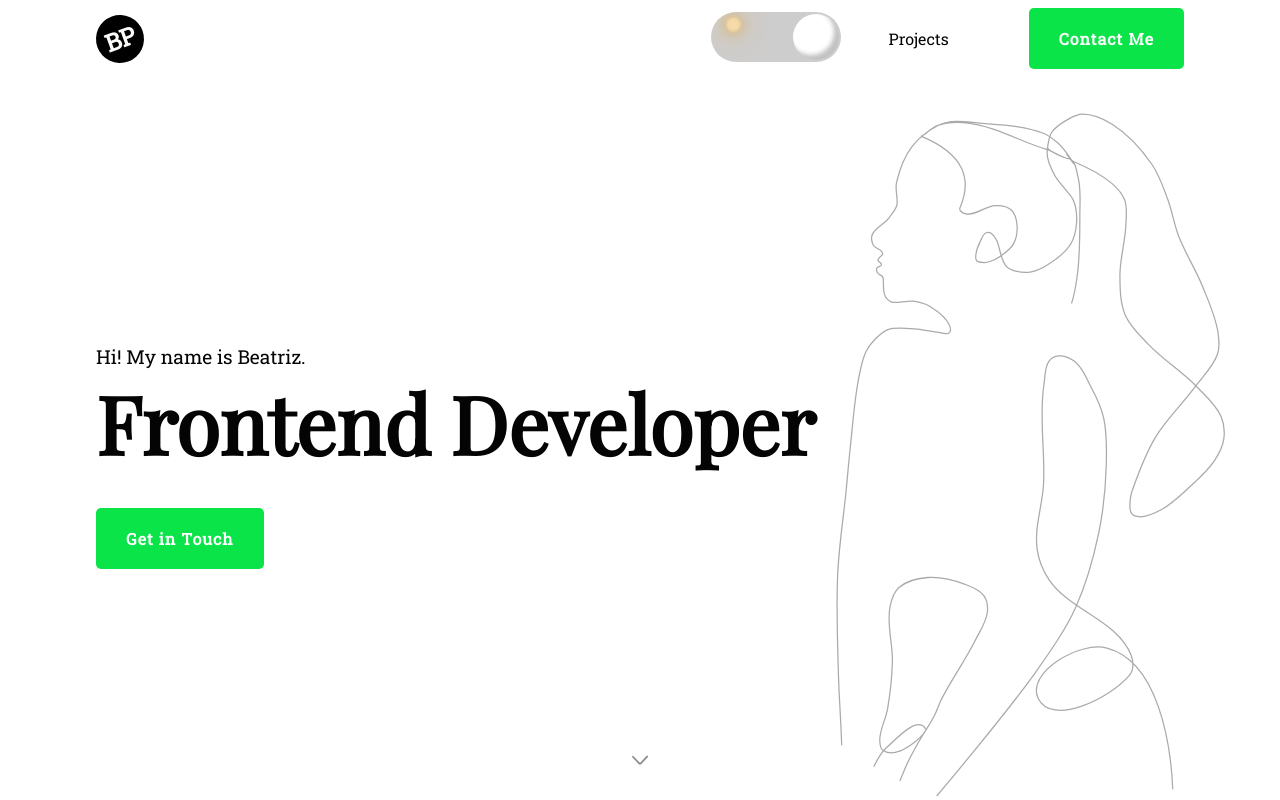
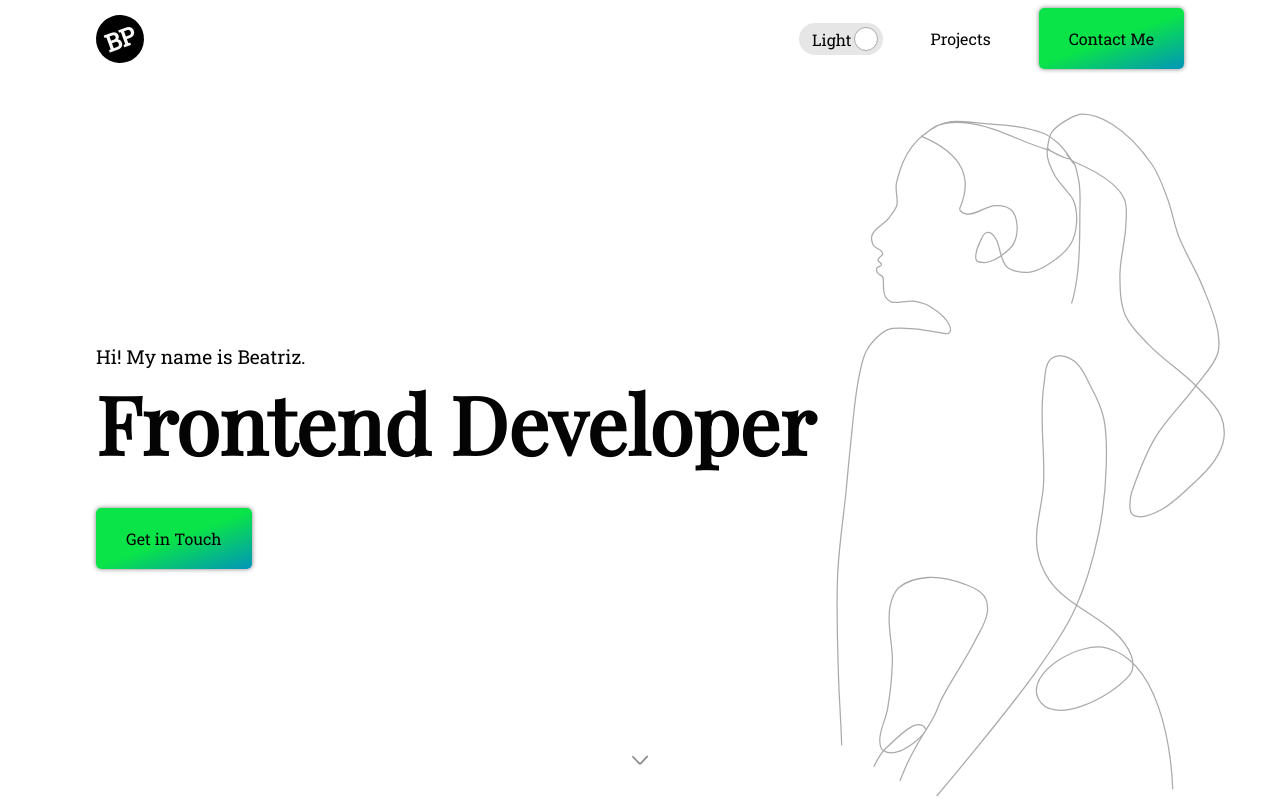
Before and after one commit to BRp99/portfolio-old, a React (Create React App) app in the folder portfolio/: page / in a window 1280 px wide. Shown: the top 800 px of the page. Built offline with nearby package versions, Linux system fonts and the light colour scheme.

Commit message:
Fix bugs
- Fix animation inside Theme: use part of the animation in last commit to create button toggle;
- Add folder context: create ThemeContext to uptade color theme;
- Try to use matchMedia inside App.tsx to detect device color theme preferences

```diff
--- a/portfolio/src/components/App/App.tsx
+++ b/portfolio/src/components/App/App.tsx
@@ -1,12 +1,50 @@
 import Layout from "../Layout/Layout"
 import HomePage from "../HomePage/HomePage"
+import ThemeProvider from "../context/ThemeContext"
+import { useEffect } from "react"
 
 export default function App() {
+  useEffect(() => {
+    console.log("Setting up dark mode listener")
+    const darkModeQuery = window.matchMedia("(prefers-color-scheme: dark)")
+
+    const handleDarkModeChange = (e: MediaQueryListEvent) => {
+      console.log("media querry event:", e)
+      console.log("e.matches:", e.matches)
+      if (e.matches) {
+        // browser is set to darkmode:
+        document.documentElement.style.setProperty("--background-color", "var(--background-color-dark)")
+        document.documentElement.style.setProperty("--background2-color", "var(--background2-color-dark)")
+        document.documentElement.style.setProperty("--header-background-color", "var(--header-background-color-dark)")
+
+        document.documentElement.style.setProperty("--text-color", "var(--text-color-dark)")
+        console.log("The system or the browser is set to dark mode")
+      } else {
+        // browser is set to light mode:
+        document.documentElement.style.setProperty("--background-color", "var(--background-color-light)")
+        document.documentElement.style.setProperty("--background2-color", "var(--background2-color-light)")
+        document.documentElement.style.setProperty("--header-background-color", "var(--header-background-color-light)")
+
+        document.documentElement.style.setProperty("--text-color", "var(--text-color-light)")
+        console.log("The system or the browser is set to light mode")
+      }
+    }
+
+    darkModeQuery.addEventListener("change", handleDarkModeChange)
+    console.log("Event listener added for dark mode change")
+
+    return () => {
+      darkModeQuery.removeEventListener("change", handleDarkModeChange)
+    }
+  }, [])
+
   return (
     <div>
-      <Layout>
-        <HomePage />
-      </Layout>
+      <ThemeProvider>
+        <Layout>
+          <HomePage />
+        </Layout>
+      </ThemeProvider>
     </div>
   )
 }
--- a/portfolio/src/components/HomePage/HeroSection/CallToAction/CallToAction.module.css
+++ b/portfolio/src/components/HomePage/HeroSection/CallToAction/CallToAction.module.css
@@ -20,13 +20,18 @@
   text-decoration: none;
   display: inline-block;
   position: relative;
-  background-color: var(--super_dark_oranged);
+  /* background-color: var(--super_dark_oranged); */
+  background: linear-gradient(160deg, #0ae448 50%, #0085d0 110%);
+
+  box-shadow: 0 0 5px gray;
 }
 
 .call_to_action_hover {
   width: 100%;
   height: 100%;
-  background-color: var(--dark_oranged);
+  /* background-color: var(--dark_oranged); */
+  background-color: var(--super_dark_oranged);
+
   position: absolute;
   top: 0;
   left: 0;
@@ -44,15 +49,14 @@
 
 .text {
   width: 100%;
-  color: var(--white);
-
-  font-weight: bold;
-  letter-spacing: 1px;
+  color: var(--dark_black);
+  /* font-weight: bold; */
+  /* letter-spacing: 1px; */
   position: relative;
   transition: color 0.2s;
 }
 
 .call_to_action:hover .text {
-  color: var(--dark_black);
+  color: var(--white);
   border-radius: 5px;
 }
--- a/portfolio/src/components/Layout/Header/Navigation/Navigation.module.css
+++ b/portfolio/src/components/Layout/Header/Navigation/Navigation.module.css
@@ -2,7 +2,7 @@
   display: flex;
   justify-content: space-between;
   align-items: center;
-  gap: 5rem;
+  gap: 3rem;
 }
 
 .about,
--- a/portfolio/src/components/Layout/Header/Theme/Theme.module.css
+++ b/portfolio/src/components/Layout/Header/Theme/Theme.module.css
@@ -1,18 +1,20 @@
-/* .switch {
-  font-size: 17px;
+.switch {
+  font-size: 1rem;
   position: relative;
   display: inline-block;
-  width: 5.2em;
-  height: 2em;
+  width: 5.2rem;
+  height: 2rem;
   overflow: hidden;
 }
 
+/* hide default HTML checkbox */
 .switch input {
   opacity: 0;
   width: 0;
   height: 0;
 }
 
+/* slider */
 .slider {
   position: absolute;
   cursor: pointer;
@@ -20,7 +22,7 @@
   left: 0;
   right: 0;
   bottom: 0;
-  background-color: #eee;
+  background-color: var(--primary-color);
   transition: 0.4s;
   border-radius: 30px;
 }
@@ -28,210 +30,65 @@
 .slider:before {
   position: absolute;
   content: "";
-  height: 1.4em;
-  width: 1.4em;
+  height: 1.4rem;
+  width: 1.4rem;
   border-radius: 20px;
   border: 1px solid #333;
-  left: 0.4em;
-  bottom: 0.2em;
-  background-color: white;
+  left: 0.4rem;
+  bottom: 0.2rem;
+  background-color: var(--white);
   transition: 0.4s;
 }
 
 input:checked + .slider {
-  background-color: #2196f3;
+  background-color: hsl(0, 0%, 90%);
 }
 
 input:focus + .slider {
-  box-shadow: 0 0 1px #2196f3;
+  box-shadow: 0 0 1px #0ae448;
 }
 
 input:checked + .slider:before {
-  transform: translateX(3em);
+  transform: translateX(3rem);
+  background-color: var(--white);
+  border: 1px solid #aaa;
 }
 
 .switch .text {
   position: absolute;
   top: 50%;
   pointer-events: none;
-  text-transform: uppercase;
+  opacity: 1;
   transform: translateY(-50%);
-  transition: 0.4s;
+  transition: opacity 0.4s;
 }
 
 .switch .text.on {
   left: 0.8rem;
   transform: translateX(-3rem) translateY(-50%);
+  opacity: 1;
 }
 
 .switch .text.off {
-  color: #999;
+  color: var(--dark_black);
   right: 0.8rem;
-}
-
-input:checked ~ .text.off {
-  transform: translateX(3rem) translateY(-50%);
+  opacity: 0;
 }
 
 input:checked ~ .text.on {
   transform: translateX(0) translateY(-50%);
-} */
-
-.switch {
-  position: relative;
-  width: 130px;
-  height: 50px;
-  margin: 0px;
-  appearance: none;
-  -webkit-appearance: none;
-  background-color: rgb(4, 52, 73);
-  background-size: cover;
-  background-repeat: no-repeat;
-  border-radius: 25px;
-  transition: background-image 0.7s ease-in-out;
-  outline: none;
-  cursor: pointer;
-  overflow: hidden;
+  opacity: 1;
 }
 
-.switch:checked {
-  /* background-color: rgb(0, 195, 255); */
-  background-color: rgb(206, 205, 205);
-  background-size: cover;
-  transition: background-image 1s ease-in-out;
+input:checked ~ .text.off {
+  /* transform: translateX(3rem) translateY(-50%); */
+  opacity: 0;
 }
 
-.switch:after {
-  content: "";
-  /* width: 46px; */
-  height: 46px;
-  border-radius: 50%;
-  background-color: #fff;
-  position: absolute;
-  left: 2px;
-  top: 2px;
-  transform: translateX(0px);
-  animation: off 0.7s forwards cubic-bezier(0.8, 0.5, 0.2, 1.4);
-  box-shadow: inset 5px -5px 4px rgba(53, 53, 53, 0.3);
+input:not(:checked) ~ .text.on {
+  visibility: hidden;
 }
 
-@keyframes off {
-  0% {
-    transform: translateX(80px);
-    width: 46px;
-  }
-
-  50% {
-    width: 75px;
-    border-radius: 25px;
-  }
-
-  100% {
-    transform: translateX(0px);
-    width: 46px;
-  }
+input:not(:checked) ~ .text.off {
+  opacity: 1;
 }
-
-.switch:checked:after {
-  animation: on 0.7s forwards cubic-bezier(0.8, 0.5, 0.2, 1.4);
-  box-shadow: inset -5px -5px 4px rgba(53, 53, 53, 0.3);
-}
-
-@keyframes on {
-  0% {
-    transform: translateX(0px);
-    width: 46px;
-  }
-
-  50% {
-    width: 75px;
-    border-radius: 25px;
-  }
-
-  100% {
-    transform: translateX(80px);
-    width: 46px;
-  }
-}
-
-.switch:checked:before {
-  content: "";
-  width: 15px;
-  height: 15px;
-  border-radius: 50%;
-  position: absolute;
-  left: 15px;
-  top: 5px;
-  transform-origin: 53px 10px;
-  background-color: transparent;
-  box-shadow: 5px -1px 0px #fff;
-  filter: blur(0px);
-  animation: sun 0.7s forwards ease;
-}
-
-@keyframes sun {
-  0% {
-    transform: rotate(170deg);
-    background-color: transparent;
-    box-shadow: 5px -1px 0px #fff;
-    filter: blur(0px);
-  }
-
-  50% {
-    background-color: transparent;
-    box-shadow: 5px -1px 0px #fff;
-    filter: blur(0px);
-  }
-
-  90% {
-    background-color: #dab675;
-    box-shadow: 0px 0px 10px #dab675, 0px 0px 20px #dab675, 0px 0px 30px #dab675, inset 0px 0px 2px #dab675;
-    filter: blur(1px);
-  }
-
-  100% {
-    transform: rotate(0deg);
-    background-color: #f5daaa;
-    box-shadow: 0px 0px 10px #dab675, 0px 0px 20px #dab675, 0px 0px 30px #dab675, inset 0px 0px 2px #dab675;
-    filter: blur(1px);
-  }
-}
-
-.switch:before {
-  content: "";
-  width: 15px;
-  height: 15px;
-  border-radius: 50%;
-  position: absolute;
-  left: 15px;
-  top: 5px;
-  filter: blur(1px);
-  background-color: #f5daaa;
-  box-shadow: 0px 0px 10px #f5deb4, 0px 0px 20px #f5deb4, 0px 0px 30px #f5deb4, inset 0px 0px 2px #efd3a3;
-  transform-origin: 53px 10px;
-  animation: moon 0.7s forwards ease;
-}
-
-@keyframes moon {
-  0% {
-    transform: rotate(0deg);
-    filter: blur(1px);
-  }
-
-  50% {
-    filter: blur(1px);
-  }
-
-  90% {
-    background-color: transparent;
-    box-shadow: 5px -1px 0px #fff;
-    filter: blur(0px);
-  }
-
-  100% {
-    transform: rotate(170deg);
-    background-color: transparent;
-    box-shadow: 5px -1px 0px #fff;
-    filter: blur(0px);
-  }
-}
--- a/portfolio/src/components/Layout/Header/Theme/Theme.tsx
+++ b/portfolio/src/components/Layout/Header/Theme/Theme.tsx
@@ -1,43 +1,15 @@
-import { useState } from "react"
 import styles from "./Theme.module.css"
+import { useThemeContext } from "../../../context/ThemeContext"
 
 export default function Theme() {
-  const [darkMode, setDarkMode] = useState(false)
-
-  function onClick() {
-    if (darkMode) {
-      // Switch to light mode
-      console.log("switching to light mode")
-      document.documentElement.style.setProperty("--background-color", "var(--background-color-light)")
-      document.documentElement.style.setProperty("--background2-color", "var(--background2-color-light)")
-      document.documentElement.style.setProperty("--header-background-color", "var(--header-background-color-light)")
-
-      document.documentElement.style.setProperty("--text-color", "var(--text-color-light)")
-    } else {
-      // Switch to dark mode
-      console.log("switching to dark mode")
-      document.documentElement.style.setProperty("--background-color", "var(--background-color-dark)")
-      document.documentElement.style.setProperty("--background2-color", "var(--background2-color-dark)")
-      document.documentElement.style.setProperty("--header-background-color", "var(--header-background-color-dark)")
-
-      document.documentElement.style.setProperty("--text-color", "var(--text-color-dark)")
-    }
-    setDarkMode((s) => !s)
-  }
+  const { darkMode, onClick } = useThemeContext()
 
   return (
-    // <label className={styles.switch}>
-    //   <input type="checkbox" checked={darkMode} onChange={onClick} />
-    //   <span className={styles.slider}></span>
-    //   <span className={`${styles.text} on ${darkMode ? styles.active : ""}`}>On</span>
-    //   <span className={`${styles.text} off ${!darkMode ? styles.active : ""}`}>Off</span>
-    // </label>
-    <div className={styles.wrapper}>
-      <input type="checkbox" checked={!darkMode} onChange={onClick} name="checkbox" className={styles.switch} />
-    </div>
+    <label className={styles.switch}>
+      <input type="checkbox" checked={!darkMode} onChange={onClick} />
+      <span className={styles.slider}></span>
+      <span className={`${styles.text} ${styles.on}`}> Light</span>
+      <span className={`${styles.text} ${styles.off}`}>Dark</span>
+    </label>
   )
 }
-
-{
-  /* <button onClick={onClick}>{darkMode ? "Dark" : "Light"}</button> */
-}
--- /dev/null
+++ b/portfolio/src/components/context/ThemeContext.tsx
@@ -0,0 +1,69 @@
+import { ReactNode, useContext, createContext, useEffect } from "react"
+import { useLocalStorage } from "../hook/useLocalStorage"
+
+type ThemeProviderProps = {
+  children: ReactNode
+}
+
+type ThemeContext = {
+  darkMode: boolean
+  onClick(): void
+}
+
+const ThemeContext = createContext({} as ThemeContext)
+
+export function useThemeContext() {
+  return useContext(ThemeContext)
+}
+
+export default function ThemeProvider({ children }: ThemeProviderProps) {
+  const [darkMode, setDarkMode] = useLocalStorage<boolean>("theme", false)
+
+  // useEffect(() => {
+  //   if (darkMode) {
+  //     // to dark
+  //     document.documentElement.style.setProperty("--background-color", "var(--background-color-dark)")
+  //     document.documentElement.style.setProperty("--background2-color", "var(--background2-color-dark)")
+  //     document.documentElement.style.setProperty("--header-background-color", "var(--header-background-color-dark)")
+  //     document.documentElement.style.setProperty("--text-color", "var(--text-color-dark)")
+  //   } else {
+  //     // to light
+  //     document.documentElement.style.setProperty("--background-color", "var(--background-color-light)")
+  //     document.documentElement.style.setProperty("--background2-color", "var(--background2-color-light)")
+  //     document.documentElement.style.setProperty("--header-background-color", "var(--header-background-color-light)")
+  //     document.documentElement.style.setProperty("--text-color", "var(--text-color-light)")
+  //   }
+  // }, [darkMode])
+
+  function onClick() {
+    if (darkMode) {
+      // Switch to light mode
+      console.log("switching to light mode")
+      document.documentElement.style.setProperty("--background-color", "var(--background-color-light)")
+      document.documentElement.style.setProperty("--background2-color", "var(--background2-color-light)")
+      document.documentElement.style.setProperty("--header-background-color", "var(--header-background-color-light)")
+
+      document.documentElement.style.setProperty("--text-color", "var(--text-color-light)")
+    } else {
+      // Switch to dark mode
+      console.log("switching to dark mode")
+      document.documentElement.style.setProperty("--background-color", "var(--background-color-dark)")
+      document.documentElement.style.setProperty("--background2-color", "var(--background2-color-dark)")
+      document.documentElement.style.setProperty("--header-background-color", "var(--header-background-color-dark)")
+
+      document.documentElement.style.setProperty("--text-color", "var(--text-color-dark)")
+    }
+    setDarkMode((s) => !s)
+  }
+
+  return (
+    <ThemeContext.Provider
+      value={{
+        darkMode,
+        onClick,
+      }}
+    >
+      {children}
+    </ThemeContext.Provider>
+  )
+}
```
Also changed, not shown: portfolio/src/components/HomePage/HeroSection/HeroSection.module.css (+0 -18 lines), portfolio/src/components/hook/useLocalStorage.ts (added, +20 -0 lines), portfolio/src/index.css (+4 -6 lines).
